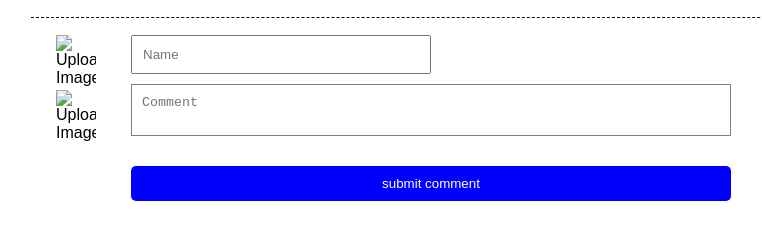
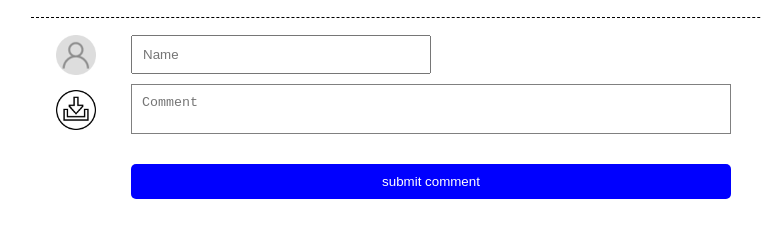
Before and after one commit to Natan2511/comments, a plain HTML site: page index.html in a window 1280 px wide. Shown: the part 81-320 px from the top of the page, without its empty margins (19-781 px from the left). Drawn offline with Linux system fonts and the light colour scheme; the site is published under a folder, as on GitHub Pages, so addresses that start at the root find nothing.

Commit message:
Update index.html

```diff
--- a/index.html
+++ b/index.html
@@ -15,7 +15,7 @@
           <form class="form" action="">
             <label class="download-avatar" for="fileInputAvatar">
               <img
-                src="/images/user.png"
+                src="./images/user.png"
                 alt="Upload Image"
                 width="40"
                 height="40"
@@ -39,7 +39,7 @@
             />
             <label class="download" for="fileInput">
               <img
-                src="/images/download.png"
+                src="./images/download.png"
                 alt="Upload Image"
                 width="40"
                 height="40"
@@ -54,6 +54,6 @@
         </div>
       </section>
     </div>
-    <script type="module" src="/script/script.js"></script>
+    <script type="module" src="./script/script.js"></script>
   </body>
 </html>
```
